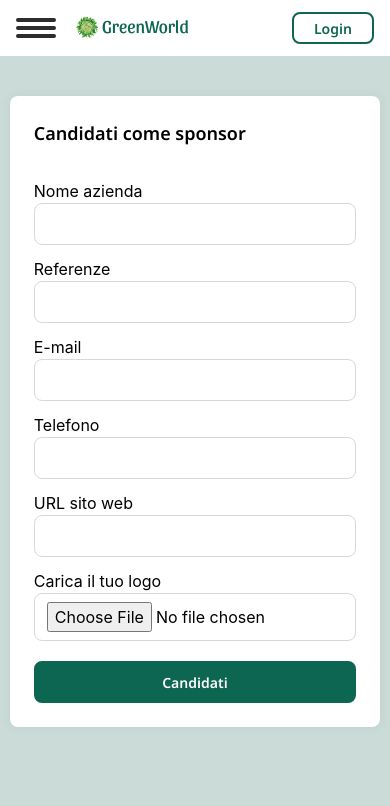
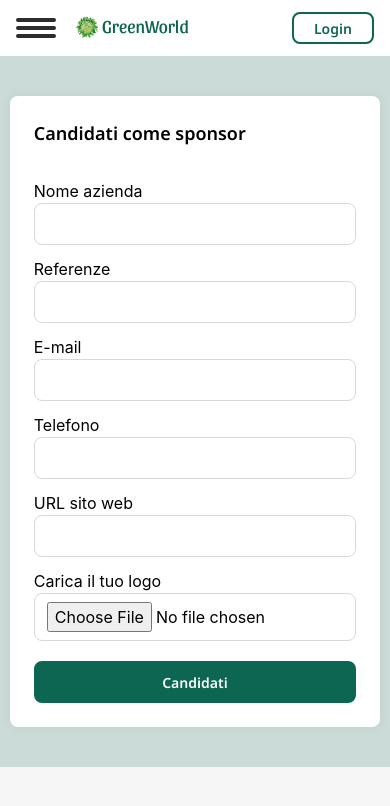
Before and after one commit to Ivanf1/greenworld-frontend, a React (Create React App) app: page /candidatura-sponsor in a window 390 px wide. Shown: the top 806 px of the page. Built offline with nearby package versions, Linux system fonts and the light colour scheme.

Commit message:
fix: responsive form

```diff
--- a/src/pages/CandidaturaSponsor.tsx
+++ b/src/pages/CandidaturaSponsor.tsx
@@ -1,7 +1,7 @@
 const CandidaturaSponsor = () => {
   return (
-    <div className="form-background min-h-screen py-10 bg-primary-tint">
-      <div className="card flex flex-col items-center p-6 md:p-[60px] max-w-[95%] md:max-w-2xl mx-auto rounded-lg">
+    <div className="form-background min-h-full py-10 bg-primary-tint">
+      <div className="card flex flex-col items-center p-6 md:p-[60px] max-w-[95%] md:max-w-2xl md:w-2xl mx-auto rounded-lg">
         <form className="w-full">
           <h4 className="mb-8">Candidati come sponsor</h4>
           <div className="my-3">
```
